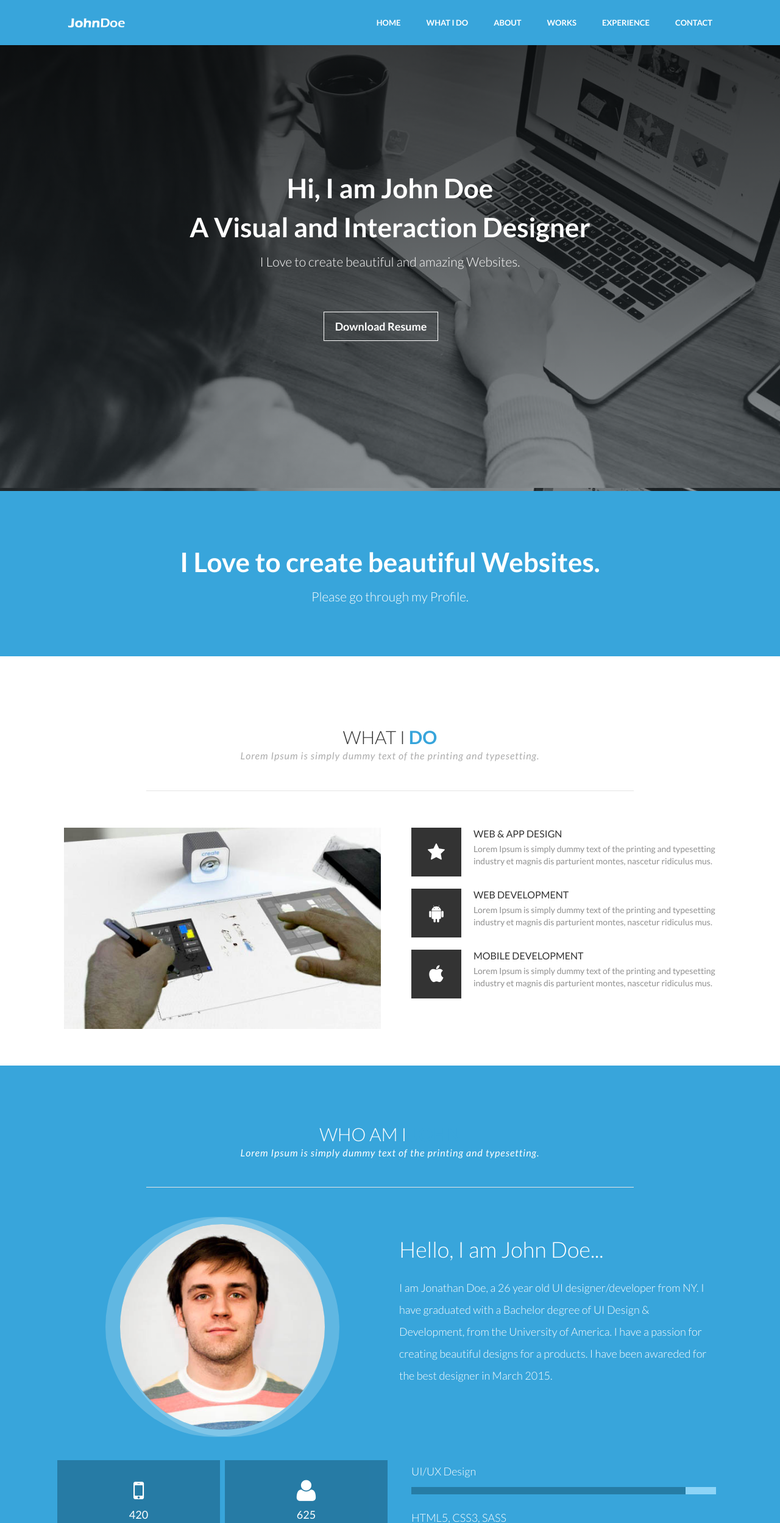
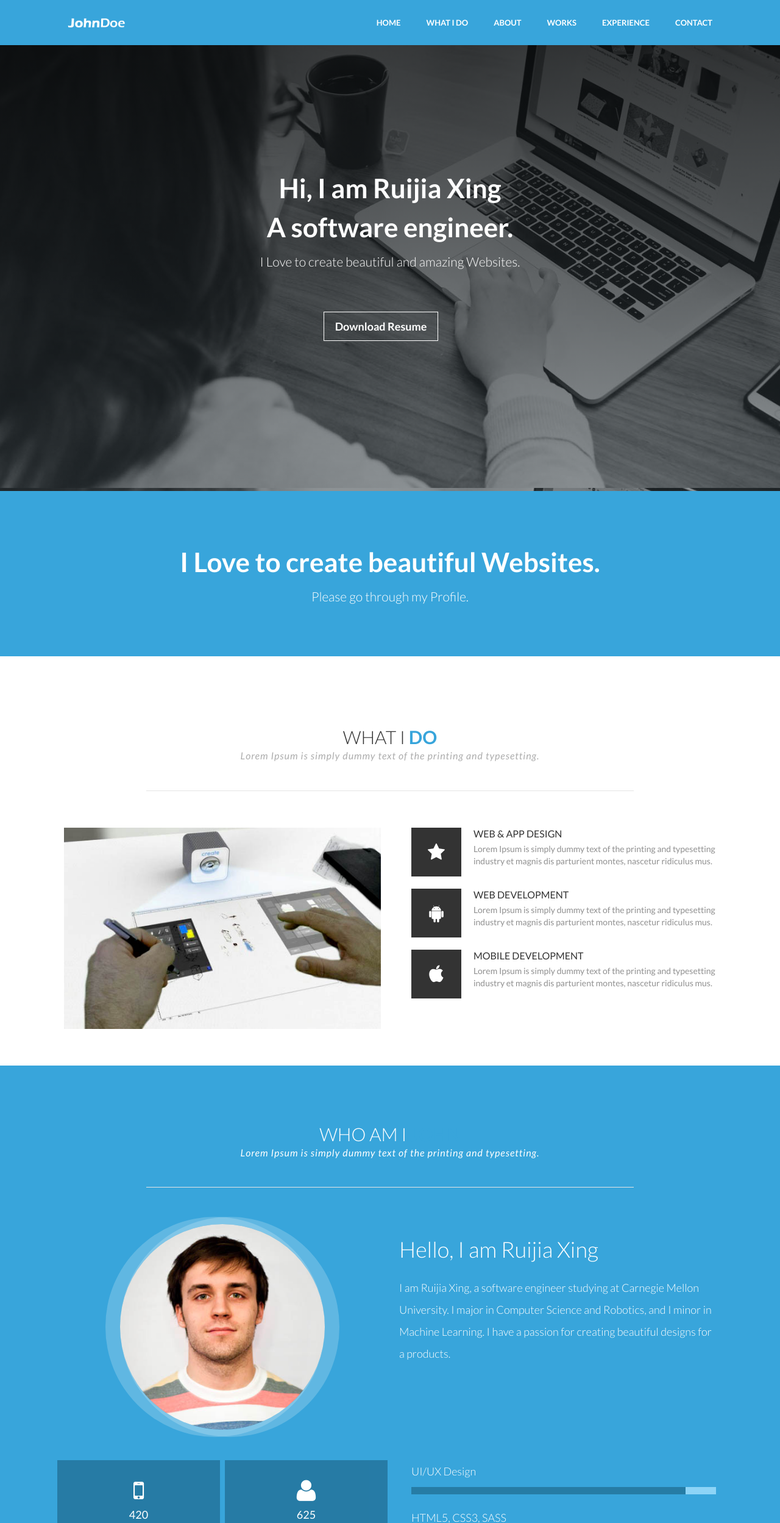
Before and after one commit to RuijiaX/RuijiaX.github.io, a plain HTML site: page index.html in a window 1280 px wide. Shown: the top 2497 px of the page at 61% size. Drawn offline with nearby package versions, Linux system fonts and the light colour scheme.

Commit message:
Update index.html

```diff
--- a/index.html
+++ b/index.html
@@ -6,7 +6,7 @@
     <meta charset="u8">
     <!--[if IE]><meta http-equiv="x-ua-compatible" content="IE=9" /><![endif]-->
     <meta name="viewport" content="width=device-width, initial-scale=1">
-    <title>Johndoe Portfolio Resume Bootstrap Template | Webthemez</title>
+    <title>Ruijia Xing | Webthemez</title>
     <meta name="description" content="">
     <meta name="keywords" content="portfolio, agency, bootstrap theme, mobile responsive, template, personal">
     <meta name="author" content="webthemez.com">
@@ -84,8 +84,8 @@
         <div class="overlay"> <!-- Overlay Color -->
             <div class="container"> <!-- container -->
                 <div class="content-heading text-center"> <!-- Input Your Home Content Here -->
-                    <h1>Hi, I am John Doe</br>
-                    A Visual and Interaction Designer </h1>
+                    <h1>Hi, I am Ruijia Xing</br>
+                    A software engineer. </h1>
                     <p class="lead">I Love to create beautiful and amazing Websites.</p>
                     <a href="#works" class="scroll goto-btn">Download Resume</a> <!-- Link to your portfolio section -->
                 </div><!-- End Input Your Home Content Here -->
@@ -181,8 +181,8 @@
 				<img class="img-responsive img-circle img-center" src="img/about.jpg" alt="">
 			</div>
 			<div class="col-sm-6 col-sm-offset-1 scrollimation fade-left in">
-				<h1>Hello, I am John Doe...</h1>
-				<p>I am Jonathan Doe, a 26 year old UI designer/developer from NY. I have graduated with a Bachelor degree of UI Design & Development, from the University of America. I have a passion for creating beautiful designs for a products. I have been awareded for the best designer in March 2015.</p>
+				<h1>Hello, I am Ruijia Xing</h1>
+				<p>I am Ruijia Xing, a software engineer studying at Carnegie Mellon University. I major in Computer Science and Robotics, and I minor in Machine Learning. I have a passion for creating beautiful designs for a products.</p>
 
 			</div>
 		</div><!--End row -->
```
